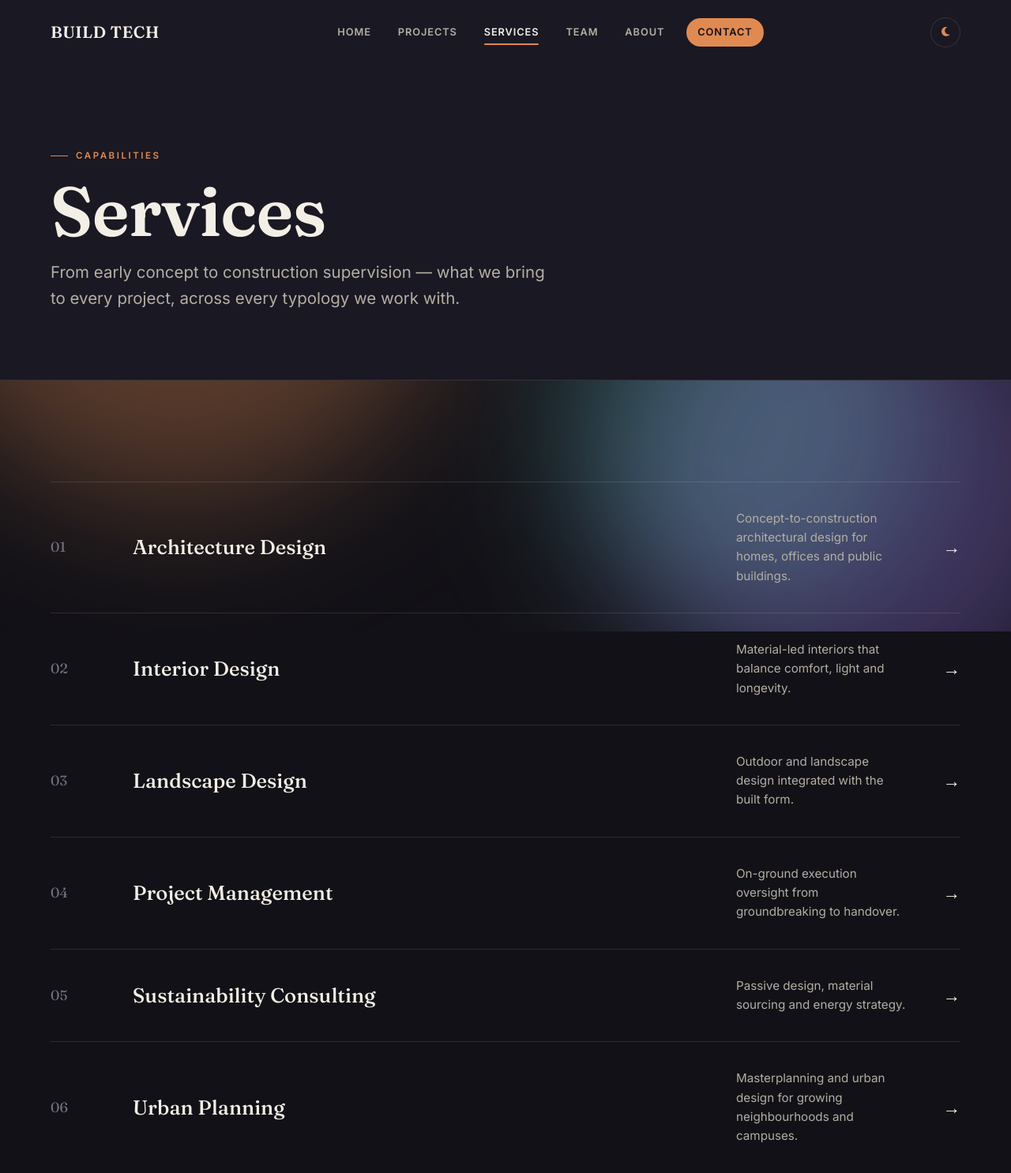
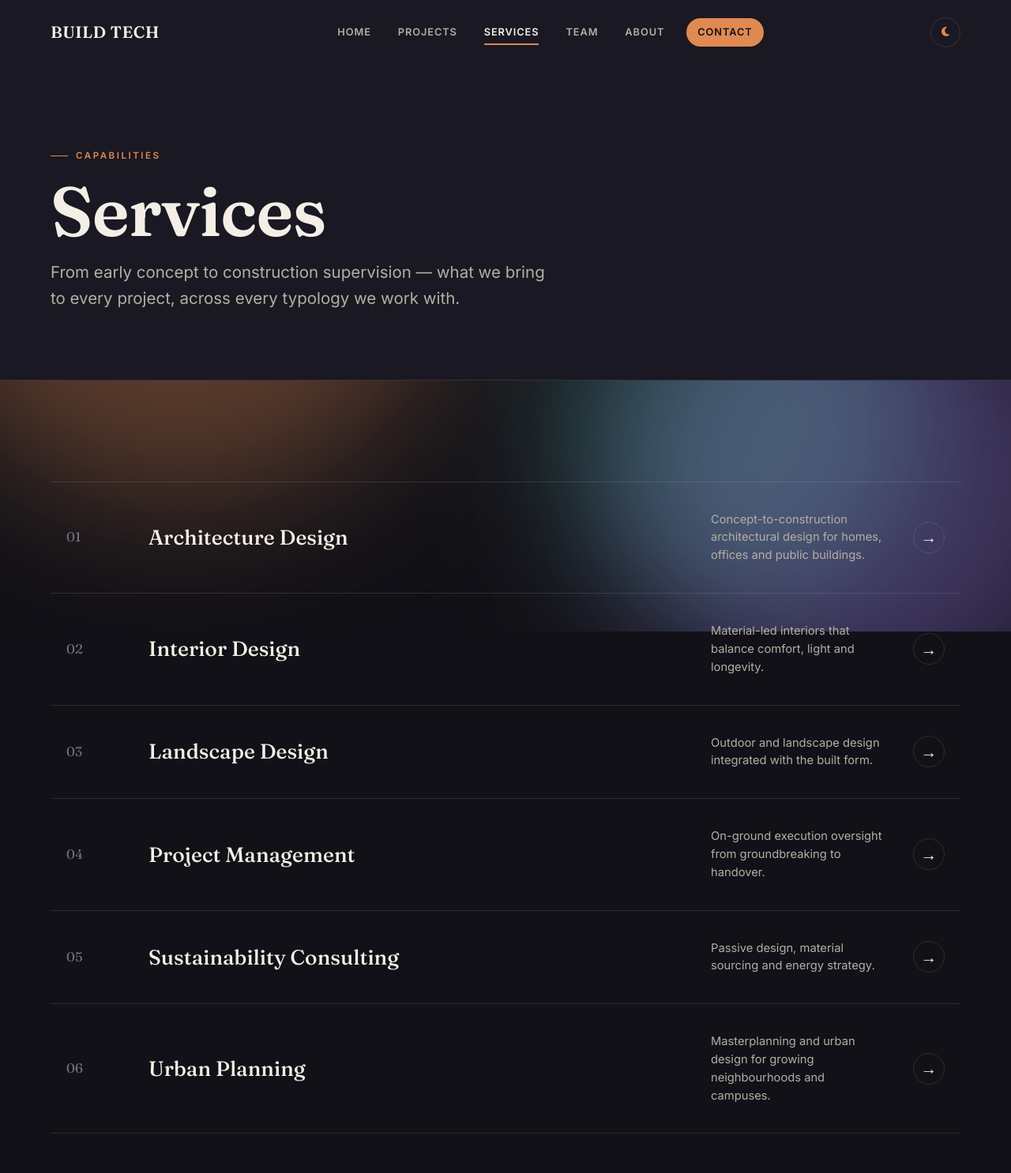
Before and after one commit to abhijeetkumar7011-code/Architect_Web_Django, a Django app: page /services/ in a window 1280 px wide. Shown: the top 1486 px of the page at 79% size. Run offline with Django 5.2, Linux system fonts and the light colour scheme; data comes from the database, SQL or seed files in the repository; both versions use the stored data as it was after the commit.

Commit message:
images and services section update

```diff
--- a/static/css/design.css
+++ b/static/css/design.css
@@ -586,26 +586,129 @@ section { padding: clamp(70px, 10vw, 130px) 0; }
 
 /* ---------- Services ---------- */
 .service-list { border-top: 1px solid var(--line); }
+
 .service-row {
     display: grid;
-    grid-template-columns: 80px 1fr 220px 40px;
+    grid-template-columns: 80px 1fr 220px 52px;
     align-items: center;
     gap: 24px;
-    padding: 34px 0;
+    padding: 36px 20px;
     border-bottom: 1px solid var(--line);
-    transition: background 0.3s var(--ease);
     position: relative;
+    overflow: hidden;
+    cursor: pointer;
+    transition: padding-left 0.45s var(--ease), border-color 0.3s;
+    text-decoration: none;
+    color: inherit;
 }
-.service-row:hover { background: var(--paper-soft); }
-.service-row .num { font-family: var(--font-display); color: var(--ink-faint); font-size: 1.1rem; }
-.service-row h3 { font-size: 1.6rem; transition: color 0.3s; }
-.service-row:hover h3 { color: var(--accent); }
-.service-row .summary { color: var(--ink-soft); font-size: 0.95rem; }
-.service-row .arrow { justify-self: end; font-size: 1.4rem; transition: transform 0.3s var(--ease); }
-.service-row:hover .arrow { transform: translateX(6px) rotate(0deg); }
+
+/* Glowing left bar — slides in on hover */
+.service-row::before {
+    content: '';
+    position: absolute;
+    left: 0;
+    top: 0;
+    bottom: 0;
+    width: 3px;
+    background: linear-gradient(180deg, var(--accent), var(--accent-2, #8a6dd8));
+    transform: scaleY(0);
+    transform-origin: bottom;
+    transition: transform 0.45s var(--ease);
+    border-radius: 0 2px 2px 0;
+}
+
+/* Warm glow wash behind the row */
+.service-row::after {
+    content: '';
+    position: absolute;
+    inset: 0;
+    background: linear-gradient(
+        100deg,
+        var(--accent-soft) 0%,
+        transparent 60%
+    );
+    opacity: 0;
+    transition: opacity 0.45s var(--ease);
+    pointer-events: none;
+}
+
+.service-row:hover {
+    padding-left: 28px;
+    border-color: transparent;
+}
+
+.service-row:hover::before { transform: scaleY(1); }
+.service-row:hover::after  { opacity: 1; }
+
+/* Number */
+.service-row .num {
+    font-family: var(--font-display);
+    color: var(--ink-faint);
+    font-size: 1.05rem;
+    transition: color 0.35s var(--ease), transform 0.35s var(--ease);
+    position: relative;
+    z-index: 1;
+}
+.service-row:hover .num {
+    color: var(--accent);
+    transform: translateY(-3px);
+}
+
+/* Title */
+.service-row h3 {
+    font-size: 1.65rem;
+    transition: color 0.35s var(--ease), letter-spacing 0.35s var(--ease);
+    position: relative;
+    z-index: 1;
+}
+.service-row:hover h3 {
+    color: var(--accent);
+    letter-spacing: 0.01em;
+}
+
+/* Summary */
+.service-row .summary {
+    color: var(--ink-soft);
+    font-size: 0.92rem;
+    line-height: 1.55;
+    transition: color 0.35s var(--ease), transform 0.35s var(--ease);
+    position: relative;
+    z-index: 1;
+}
+.service-row:hover .summary {
+    color: var(--ink);
+    transform: translateX(4px);
+}
+
+/* Arrow — morphs into a longer arrow on hover */
+.service-row .arrow {
+    justify-self: end;
+    font-size: 1.3rem;
+    width: 40px;
+    height: 40px;
+    border: 1.5px solid var(--line);
+    border-radius: 50%;
+    display: flex;
+    align-items: center;
+    justify-content: center;
+    transition:
+        background 0.35s var(--ease),
+        border-color 0.35s var(--ease),
+        transform 0.45s var(--ease);
+    position: relative;
+    z-index: 1;
+}
+.service-row:hover .arrow {
+    background: var(--accent);
+    border-color: var(--accent);
+    color: #fff;
+    transform: translateX(4px) rotate(-45deg);
+}
+
 @media (max-width: 700px) {
-    .service-row { grid-template-columns: 40px 1fr 30px; }
+    .service-row { grid-template-columns: 40px 1fr 44px; padding: 28px 12px; }
     .service-row .summary { display: none; }
+    .service-row:hover { padding-left: 20px; }
 }
 
 /* ---------- Stats / Expertise cards ---------- */
--- a/templates/core/home.html
+++ b/templates/core/home.html
@@ -371,7 +371,7 @@
         <div class="section-head reveal">
             <div>
                 <span class="eyebrow">What We Do</span>
-                <h2 class="h-xl" style="margin-top:14px;">End-to-end design, from first sketch to final handover.</h2>
+                <h2 class="h-xl" style="margin-top:14px;">End-to-end design,<br>from first sketch to final handover.</h2>
             </div>
             <a href="{% url 'service_list' %}" class="btn">All Services</a>
         </div>
@@ -382,7 +382,7 @@
                 <span class="num">{{ forloop.counter|stringformat:"02d" }}</span>
                 <h3>{{ service.title }}</h3>
                 <span class="summary">{{ service.summary }}</span>
-                <span class="arrow">→</span>
+                <span class="arrow">&#x2192;</span>
             </a>
             {% empty %}
             <p>No services added yet.</p>
```
Also changed, not shown: db.sqlite3, media/projects/covers/alev-takil-cs8e7tWramw-unsplash.jpg (added), media/projects/covers/declan-sun-3-Wo19iaM4o-unsplash.jpg (added), media/projects/covers/declan-sun-3-Wo19iaM4o-unsplash_iaCZuV6.jpg (added), media/team/danny-ocean-ehUYU820lcA-unsplash.jpg (added), 12 other files.
